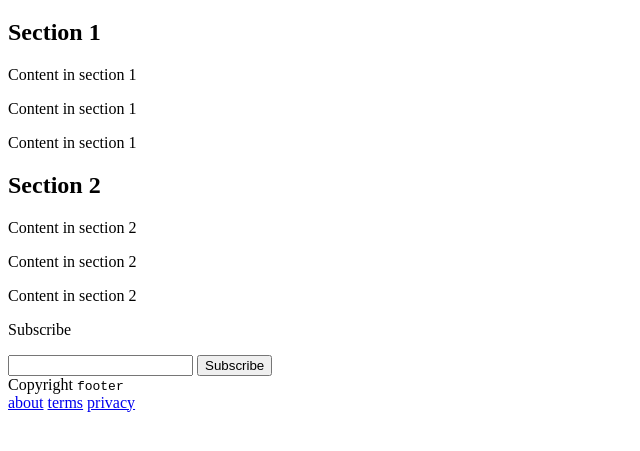
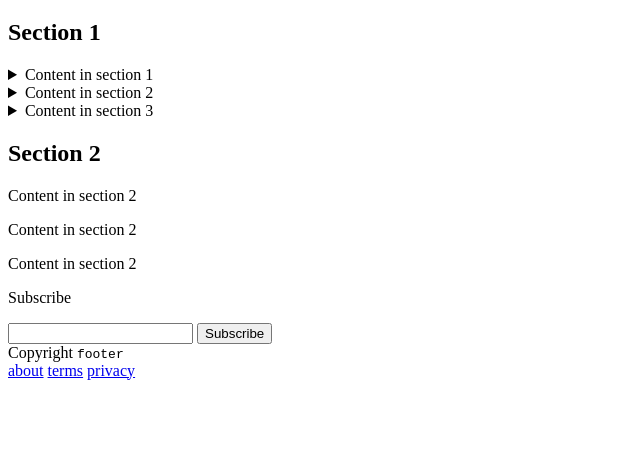
Before and after one commit to keyspress/complete-introductory-tutorial-to-html5, a plain HTML site: page sectioningformatting.html in a window 1280 px wide. Shown: the part 157-608 px from the top of the page, without its empty margins (0-640 px from the left). Drawn offline with Linux system fonts and the light colour scheme.

Commit message:
lecture 19

```diff
--- a/sectioningformatting.html
+++ b/sectioningformatting.html
@@ -22,9 +22,15 @@
       <h1>Welcome to the sample page</h1>
       <section>
         <h2>Section 1</h2>
-        <article><p>Content in section 1</p></article>
-        <article><p>Content in section 1</p></article>
-        <article><p>Content in section 1</p></article>
+        <article>
+          <details><summary> Content in section 1</summary>something</details>
+        </article>
+        <article>
+          <details><summary> Content in section 2</summary>something</details>
+        </article>
+        <article>
+          <details><summary> Content in section 3</summary>something</details>
+        </article>
       </section>
       <section>
         <h2>Section 2</h2>
@@ -34,7 +40,7 @@
       </section>
 
       <aside>
-        <p>Subscribe</p>
+        <p contenteditable="true">Subscribe</p>
         <form>
           <input type="email" /> <input type="submit" value="Subscribe" />
         </form>
```
